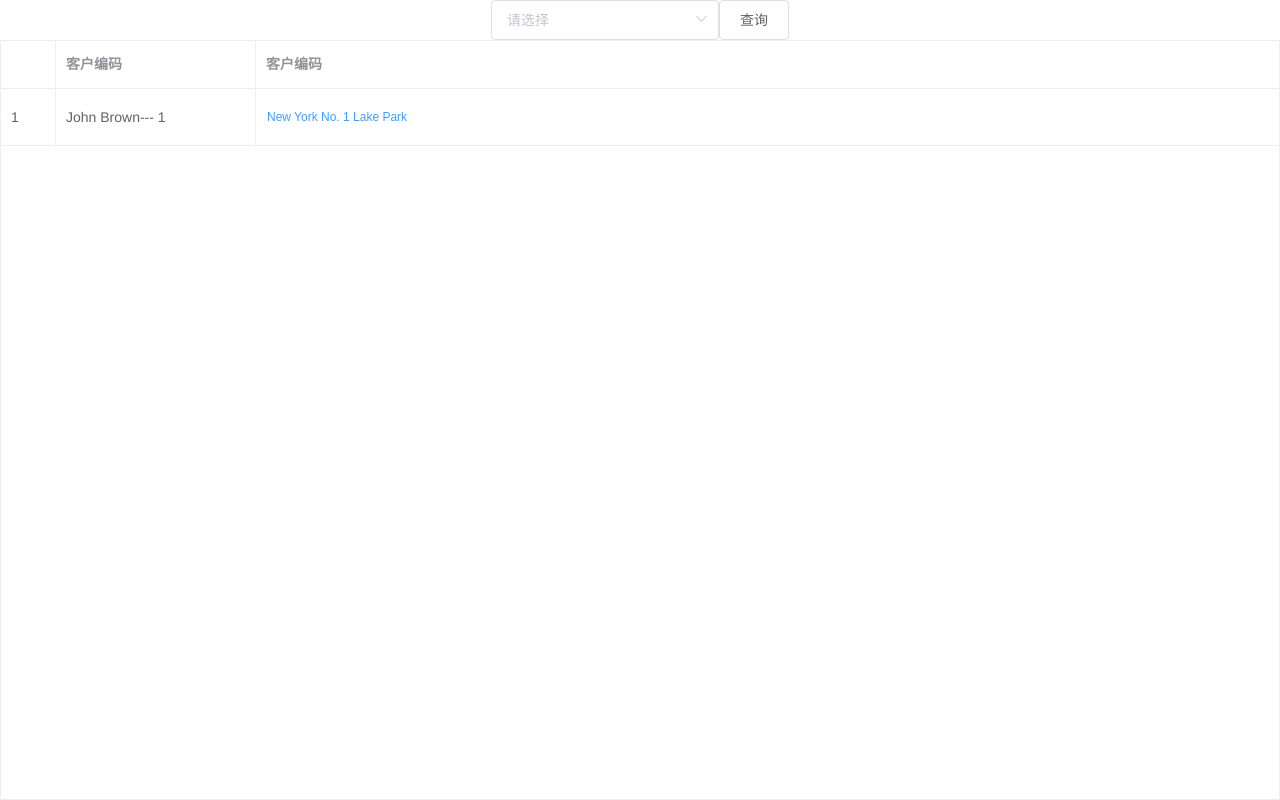
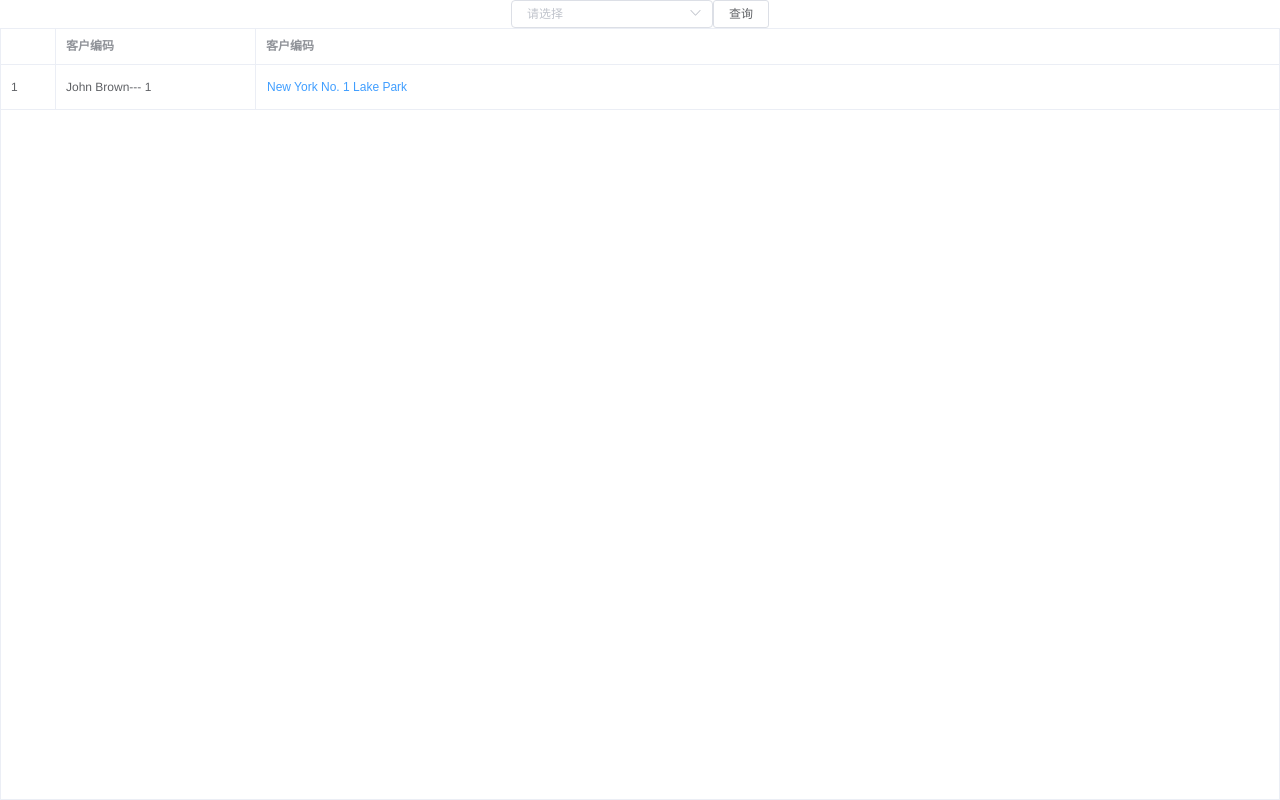
Before and after one commit to huangzong12/vue-element, a Vue app: page / in a window 1280 px wide. Built offline with nearby package versions, Linux system fonts and the light colour scheme.

Commit message:
更新代码

```diff
--- a/src/common/table/QhTable.vue
+++ b/src/common/table/QhTable.vue
@@ -10,7 +10,7 @@
                    :index="scope.$index"
                    :render="item.render">
         </render-td>
-        <span v-else v-text="scope.row[item.prop]"></span>
+        <template v-else>{{scope.row[item.prop]}}</template>
       </template>
     </el-table-column>
   </el-table>
--- a/src/main.js
+++ b/src/main.js
@@ -9,7 +9,7 @@ Object.values(component).forEach(item => {
   Vue.component(item.name, item);
 });
 
-Vue.use(ElementUI);
+Vue.use(ElementUI, {size: 'mini', zIndex: 3000});
 
 Vue.config.productionTip = false;
 
```
